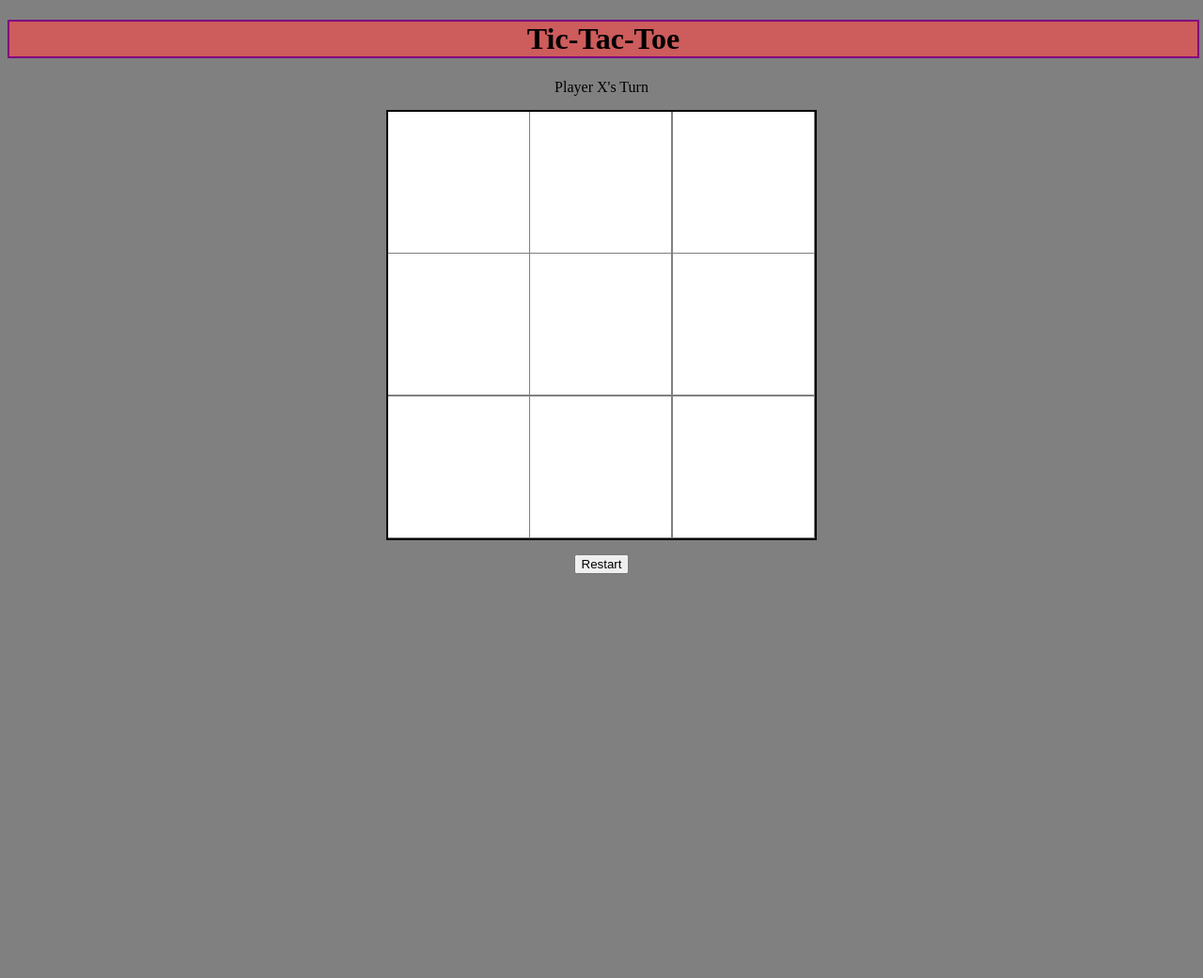
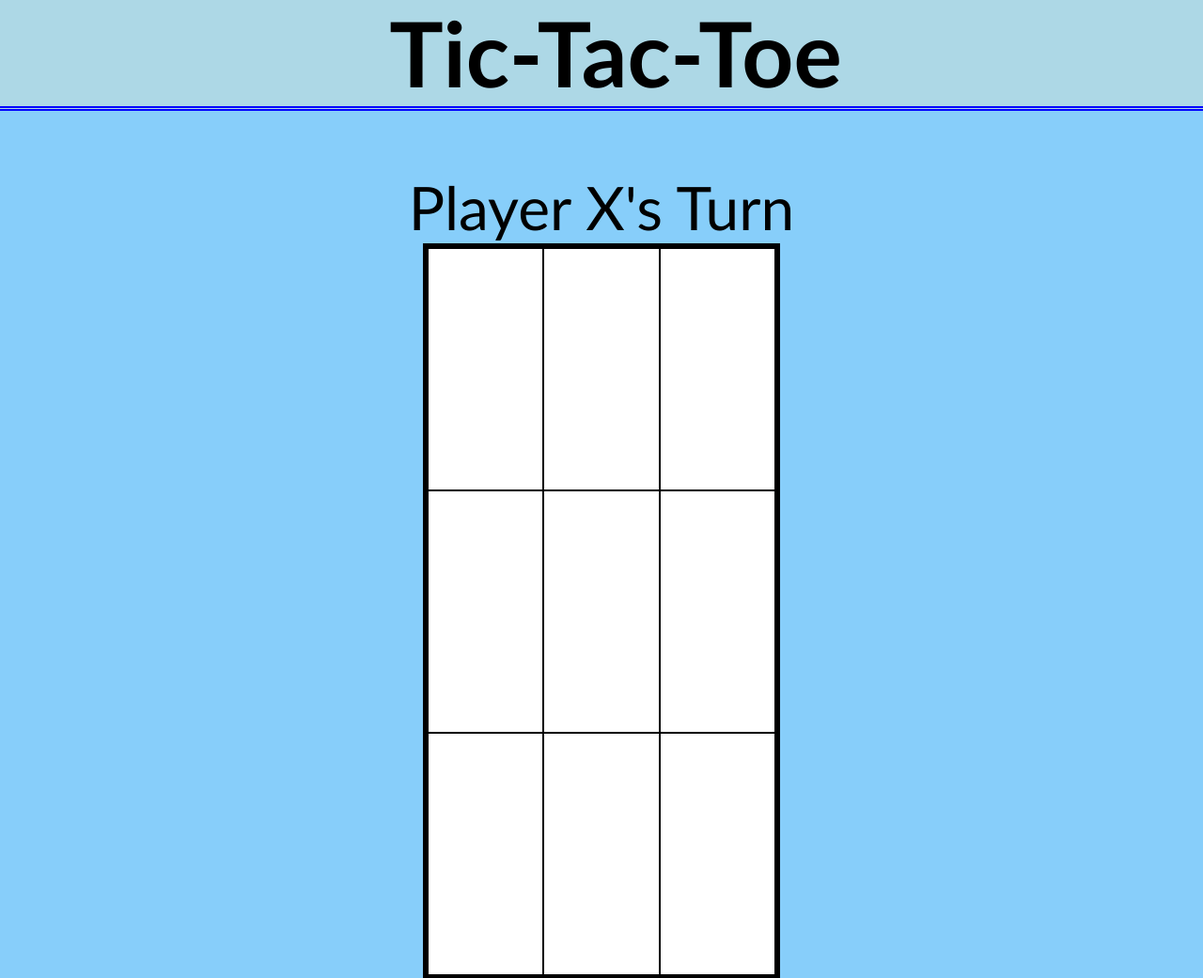
Before and after one commit to MattMacMaster/TicTacToeAI, a plain HTML site: page index.html in a window 1280 px wide. Shown: the top 1041 px of the page at 94% size. Before the commit the page ends 800 px from the top, so only its background shows below. Drawn offline with Linux system fonts and the light colour scheme.

Commit message:
Added styling and stuffs

```diff
--- a/index.html
+++ b/index.html
@@ -25,7 +25,7 @@
 
     </div>
     <div style="text-align: center;">
-        <button class="restartBtn" id="reset">Restart</button>
+        <button class="restart-button" id="reset">Restart</button>
     </div>
 
 </body>
--- a/main.js
+++ b/main.js
@@ -78,7 +78,7 @@ const gameController = (() => {
     let round = 1;
     let isOver = false;
 
-    const playRound = (index) => {
+    const playRound = async (index) => {
         if (!isOver) {
             gameBoard.setField(index, getCurrentPlayerVal());
             if (!checkWinner()) {
@@ -90,7 +90,6 @@ const gameController = (() => {
                 displayController.setResultMessage('Draw');
             }
             if (round % 2 == 0) {
-
                 playRound(computerController.compChoice());
             }
 
@@ -149,3 +148,8 @@ const computerController = (() => {
     return { compChoice }
 
 })();
+
+
+function sleep(ms) {
+    return new Promise(resolve => setTimeout(resolve, ms));
+}
--- a/styles.css
+++ b/styles.css
@@ -1,40 +1,60 @@
 html {
-    background-color: grey;
+    background-color: lightskyblue;
     font: "Varela Round", sans-serif;
 }
 .message {
     text-align: center;
-    margin-bottom: 15px;
+    font-size: 400%;
+    font-family: 'Trebuchet MS', 'Lucida Sans Unicode', 'Lucida Grande', 'Lucida Sans', Arial, sans-serif;
 }
 .gameboard {
     text-align: center;
     display: grid;
     grid-template-columns: repeat(3, 1fr);
-    width: 454px;
-    height: 454px;
-    border: 2px solid black;
-    margin: 0px auto;
+    border: 5px solid black;
+    margin: auto 35% auto;
 }
-.restartBtn {
-    text-align: center;
-    margin-top: 15px;
-    cursor: pointer;
 
-}
+.restart-button {
+    margin-top: 5px;
+    padding: 10px 20px;
+    border: 3px solid #2a3a46;
+    border-radius: 7px;
+    background-color: #4c5c68;
+    color: #b0e4db;
+    font-size: 5rem;
+  }
+  .restart-button:hover {
+    background-color: #3b4b57;
+  }
+
+  .restart-button:active {
+    background-color: #2a3a46;
+  }
+
+  .restart-button:focus {
+    outline: none;
+  }
 h1 {
     text-align: center;
-    background-color: indianred;
-    border-color: indigo;
-    border: 2px solid purple;
+    background-color: lightblue;
+    margin-top: -15px;
+    font-size:600%;
+    border-color: blue;
+    border: 5px double blue;
+    font-family: 'Trebuchet MS', 'Lucida Sans Unicode', 'Lucida Grande', 'Lucida Sans', Arial, sans-serif;
     width: 100%;
+    margin-left: -50px;
+    padding-left: 60px;
 }
 .field {
-    border-color: black;
     display: block;
-    text-align: center;
-    height: 150px;
-    width: 150px;
-    font-size: 10rem;
+    text-align:center;
+    line-height: 230%;
+    height: 16rem;
+    font-size:6em;
     cursor: pointer;
+    border: black solid 1px;
     background-color: white;
+    font-family: 'Franklin Gothic Medium', 'Arial Narrow', Arial, sans-serif;
 }
```
